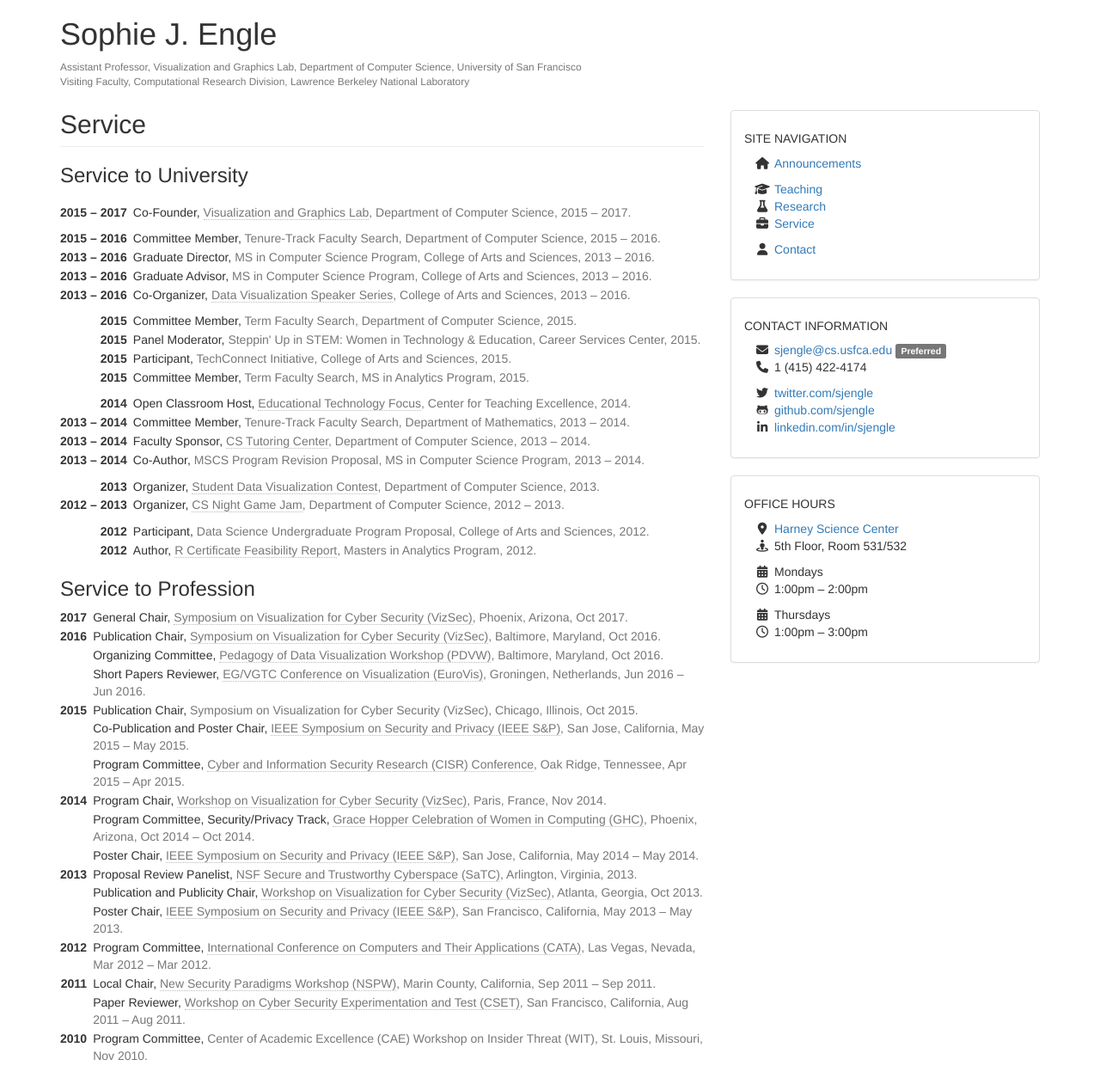
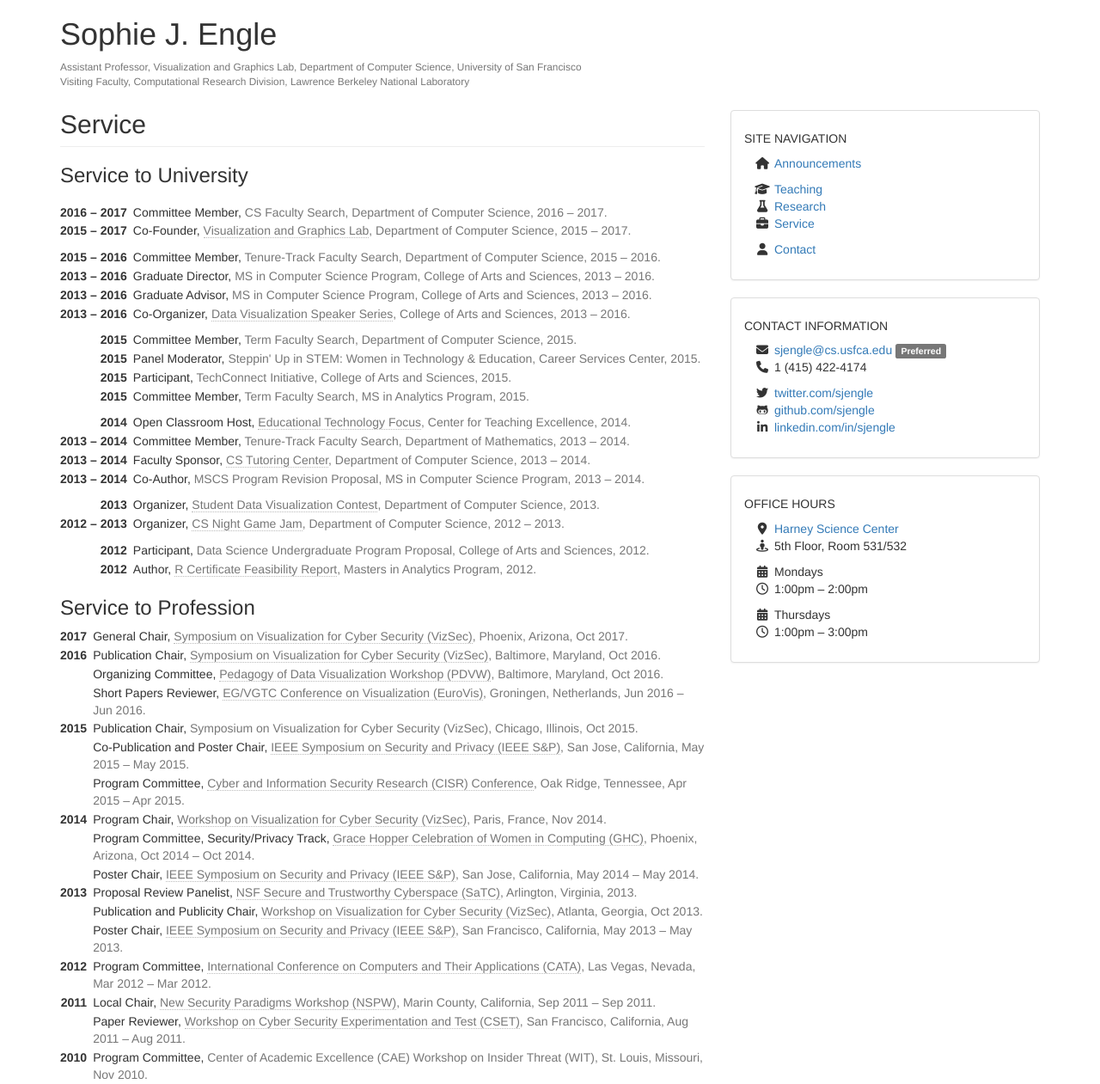
Before and after one commit to sjengle/sjengle.github.io, a Jekyll site: the page built from service.html, in a window 1280 px wide. Shown: the whole page at 86% size. Built offline with Jekyll 4.4.1, drawn with Linux system fonts in a browser that asks for light colours; nearby versions of some CDN libraries; before the commit the page ends 1240 px from its top, so only the background shows below that.

Commit message:
Updating service.

```diff
--- a/_data/service.yaml
+++ b/_data/service.yaml
@@ -135,6 +135,14 @@ university:
     key: '2016E'
     url: 'http://vgl.cs.usfca.edu/'
 
+  - ref: 'Committee Member'
+    org: 'CS Faculty Search'
+    loc: 'Department of Computer Science'
+    beg: 2016
+    end: 2017
+    key: '2016F'
+    url: false
+
 professional:
   - ref: 'Program Committee'
     org: 'Center of Academic Excellence (CAE) Workshop on Insider Threat (WIT)'
```
